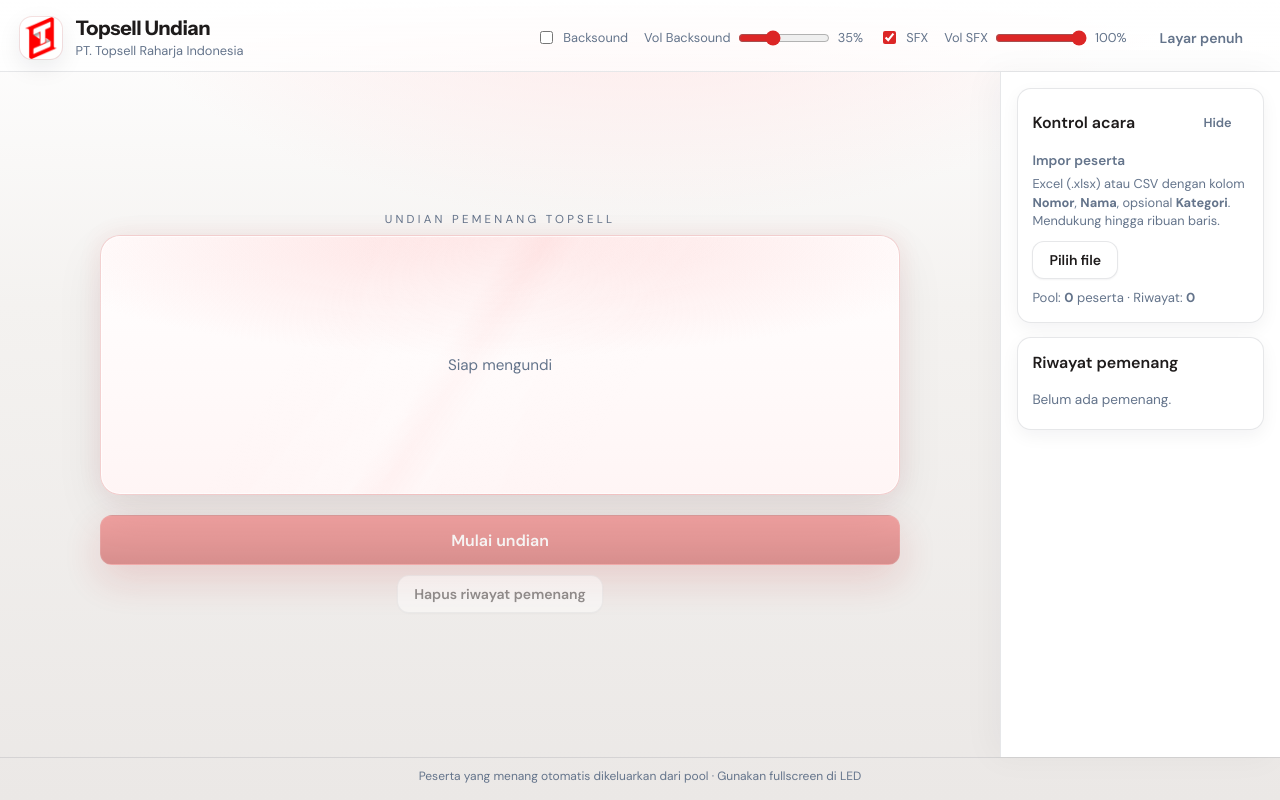
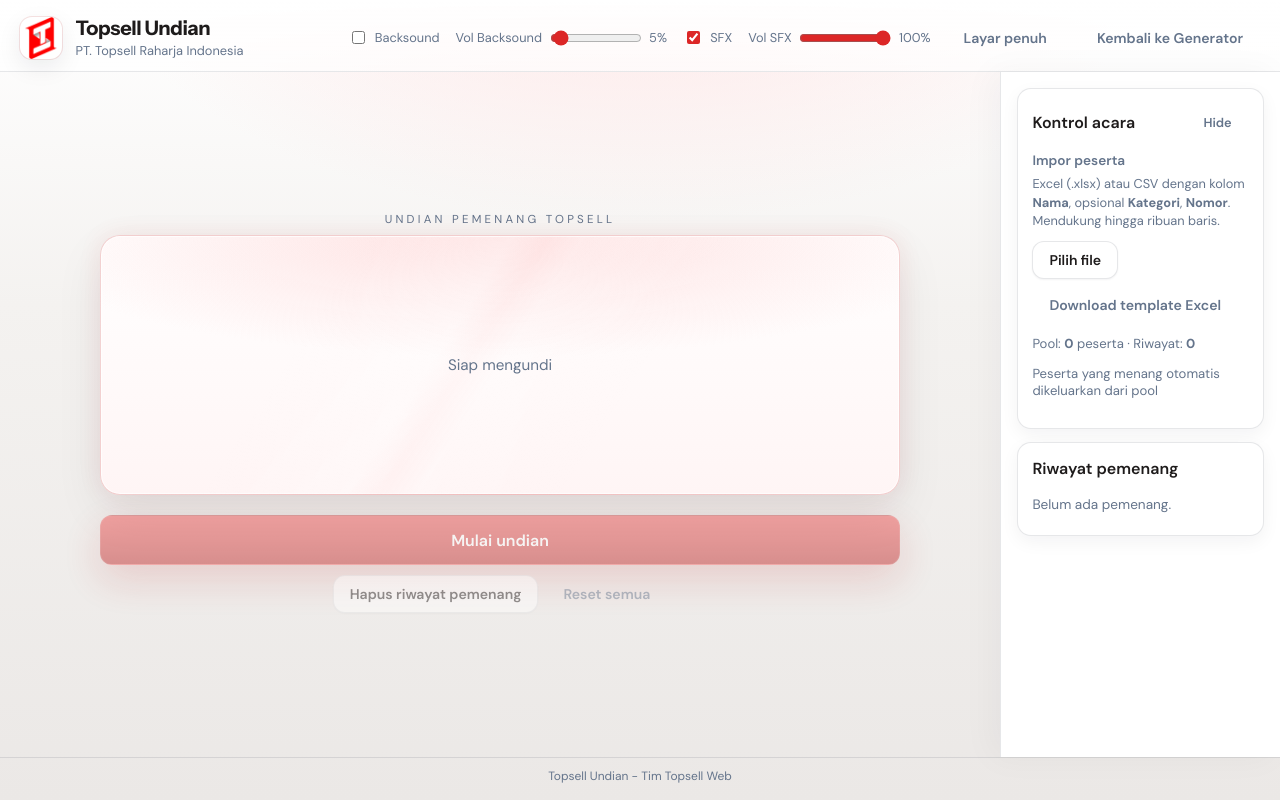
Before and after one commit to galzzqt/undian-pemenang, a React (Vite) app: page / in a window 1280 px wide. Built offline with nearby package versions, Linux system fonts and the light colour scheme.

Commit message:
update template

```diff
--- a/src/App.tsx
+++ b/src/App.tsx
@@ -15,7 +15,7 @@
 import { DrawViewport } from './components/DrawViewport'
 import logo from './assets/logo.png'
 
-// Session storage functions
+// Persistent storage functions
 const SESSION_KEY = 'topsell_undian_session'
 
 interface SessionData {
@@ -26,7 +26,7 @@
 
 function saveSession(data: SessionData): void {
   try {
-    sessionStorage.setItem(SESSION_KEY, JSON.stringify(data))
+    localStorage.setItem(SESSION_KEY, JSON.stringify(data))
   } catch (error) {
     console.warn('Gagal menyimpan session:', error)
   }
@@ -34,7 +34,7 @@
 
 function loadSession(): SessionData | null {
   try {
-    const saved = sessionStorage.getItem(SESSION_KEY)
+    const saved = localStorage.getItem(SESSION_KEY)
     return saved ? JSON.parse(saved) : null
   } catch (error) {
     console.warn('Gagal memuat session:', error)
@@ -94,7 +94,7 @@
 
   const [backsound, setBacksoundOn] = useState(false)
   const [sfx, setSfx] = useState(true)
-  const [backsoundLevel, setBacksoundLevel] = useState(35)
+  const [backsoundLevel, setBacksoundLevel] = useState(5)
   const [sfxLevel, setSfxLevel] = useState(100)
   const [historyOpen, setHistoryOpen] = useState(() =>
     typeof window !== 'undefined' ? window.matchMedia('(min-width: 960px)').matches : true,
@@ -183,6 +183,18 @@
     setDisplayWinner(null)
   }, [])
 
+  const resetAll = useCallback(() => {
+    const snap = snapshotRef.current
+    if (snap.length === 0 && pool.length === 0) return
+    setPool(snap.map((p) => ({ ...p })))
+    setHistory([])
+    setPhase('idle')
+    pendingRef.current = null
+    setCountdown(null)
+    setDisplayWinner(null)
+    setImportError(null)
+  }, [pool.length])
+
   // Auto-save session after initial hydration to avoid overwriting existing session.
   useEffect(() => {
     if (!sessionReady) return
@@ -215,6 +227,24 @@
       setImporting(false)
     }
   }
+
+  const downloadTemplate = useCallback(async () => {
+    setImportError(null)
+    try {
+      const XLSX = await import('xlsx')
+      const rows = [
+        ['Nomor', 'Nama', 'Kategori'],
+        ['001', 'Budi Santoso', 'Regular'],
+        ['002', 'Siti Aminah', 'VIP'],
+      ]
+      const ws = XLSX.utils.aoa_to_sheet(rows)
+      const wb = XLSX.utils.book_new()
+      XLSX.utils.book_append_sheet(wb, ws, 'Peserta')
+      XLSX.writeFile(wb, 'template-peserta-undian.xlsx')
+    } catch {
+      setImportError('Gagal membuat template. Coba lagi.')
+    }
+  }, [])
 
   const toggleFullscreen = useCallback(() => {
     const el = rootRef.current ?? document.documentElement
@@ -298,6 +328,13 @@
           </label>
           <button type="button" className="btn btn--ghost" onClick={toggleFullscreen}>
             Layar penuh
+          </button>
+          <button
+            type="button"
+            className="btn btn--ghost"
+            onClick={() => window.open('https://choliltopsell.github.io/generator/', '_blank', 'noopener,noreferrer')}
+          >
+            Kembali ke Generator
           </button>
         </div>
       </header>
@@ -421,6 +458,14 @@
               >
                 Hapus riwayat pemenang
               </button>
+              <button
+                type="button"
+                className="btn btn--ghost"
+                disabled={snapshotRef.current.length === 0 && pool.length === 0}
+                onClick={resetAll}
+              >
+                Reset semua
+              </button>
             </div>
           </div>
         </main>
@@ -453,8 +498,8 @@
             <section className="panel__section">
               <h3>Impor peserta</h3>
               <p className="panel__hint">
-                Excel (.xlsx) atau CSV dengan kolom <strong>Nomor</strong>, <strong>Nama</strong>, opsional{' '}
-                <strong>Kategori</strong>. Mendukung hingga ribuan baris.
+                Excel (.xlsx) atau CSV dengan kolom <strong>Nama</strong>, opsional{' '}
+                <strong>Kategori</strong>, <strong>Nomor</strong>. Mendukung hingga ribuan baris.
               </p>
               <input
                 ref={fileRef}
@@ -463,6 +508,7 @@
                 className="sr-only"
                 onChange={(e) => void onFile(e)}
               />
+              <div className="panel__file-actions">
                 <button
                   type="button"
                   className="btn btn--secondary"
@@ -471,10 +517,19 @@
                 >
                   {importing ? 'Membaca…' : 'Pilih file'}
                 </button>
+                <button
+                  type="button"
+                  className="btn btn--ghost"
+                  onClick={() => void downloadTemplate()}
+                >
+                  Download template Excel
+                </button>
+              </div>
               {importError && <p className="panel__error">{importError}</p>}
               <p className="panel__stat">
                 Pool: <strong>{pool.length}</strong> peserta · Riwayat:{' '}
                 <strong>{history.length}</strong>
+                <p>Peserta yang menang otomatis dikeluarkan dari pool</p>
               </p>
             </section>
           ) : null}
@@ -516,7 +571,7 @@
       </button>
 
       <footer className="foot">
-        <span>Peserta yang menang otomatis dikeluarkan dari pool · Gunakan fullscreen di LED</span>
+        <span>Topsell Undian - Tim Topsell Web</span>
       </footer>
     </div>
   )
--- a/src/index.css
+++ b/src/index.css
@@ -671,6 +671,13 @@
   color: var(--muted);
 }
 
+.panel__file-actions {
+  display: flex;
+  flex-wrap: wrap;
+  gap: 0.5rem;
+  align-items: center;
+}
+
 .panel__error {
   margin: 0.5rem 0 0;
   font-size: 0.82rem;
--- a/src/lib/sounds.ts
+++ b/src/lib/sounds.ts
@@ -4,7 +4,7 @@
 let ctx: AudioContext | null = null
 let bgAudio: HTMLAudioElement | null = null
 let sfxVolume = 1
-let backsoundVolume = 0.35
+let backsoundVolume = 0.05
 
 function getCtx(): AudioContext | null {
   if (typeof window === 'undefined') return null
```
Lines whose indentation alone changed are shown as unchanged.
